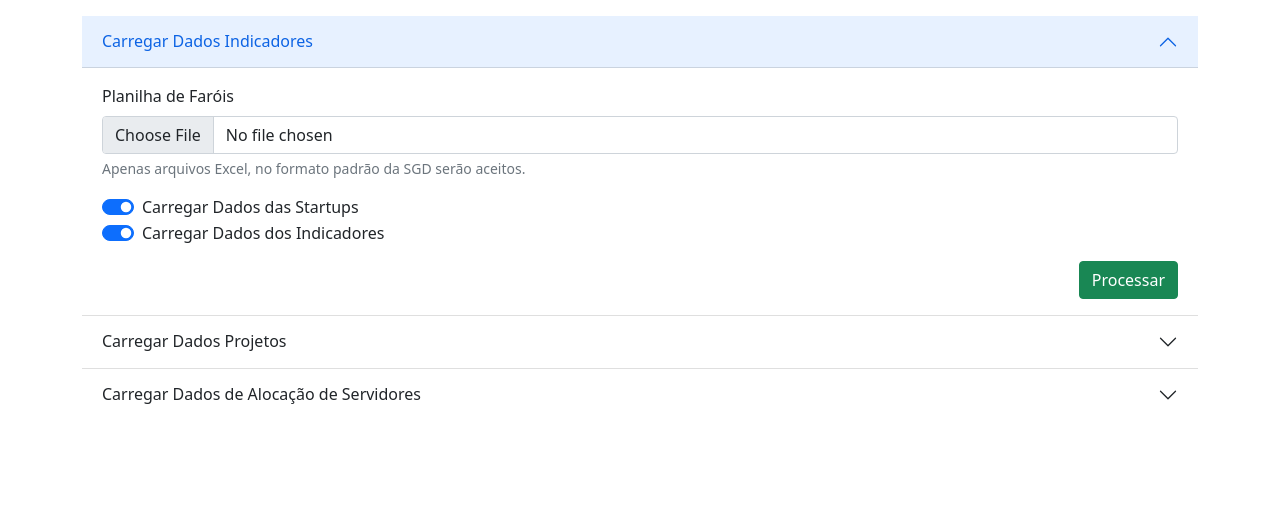
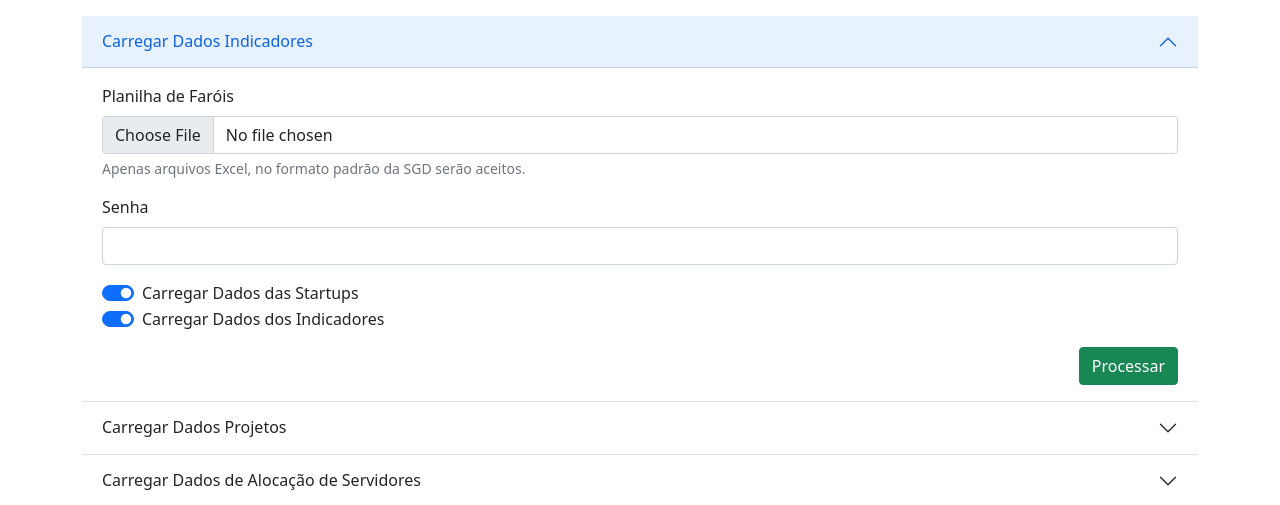
Before and after one commit to pcborges/me_sgd_status_projetos, a Flask app: page /upload in a window 1280 px wide. Shown: the part 84-589 px from the top of the page. Run offline with Flask 2, Linux system fonts and the light colour scheme.

Commit message:
incluir senha para upload de informações

```diff
--- a/app.py
+++ b/app.py
@@ -36,6 +36,11 @@ def dashboard():
 @app.route('/upload-indicadores', methods=['POST'])
 def upload_indicadores():
     if request.method == 'POST':
+        print(request.form.get("senha"))
+        if request.form.get('senha') != SENHA_UPLOAD:
+            flash(
+                'Senha inválida, não será possível carregar os Dados dos Indicadores.', category='error')
+            return render_template('upload_form.html')
         resp = validateFileReq(request)
         try:
             path = resp['path']
@@ -70,6 +75,11 @@ def upload_indicadores():
 @app.route('/upload-projetos', methods=['POST'])
 def upload_projetos():
     if request.method == 'POST':
+        if request.form.get('senha') != SENHA_UPLOAD:
+            flash(
+                'Senha inválida, não será possível carregar os Dados dos Projetos.', category='error')
+            return render_template('upload_form.html')
+
         resp = validateFileReq(request)
         try:
             path = resp['path']
@@ -91,6 +101,11 @@ def upload_projetos():
 @app.route('/upload-alocacoes', methods=['POST'])
 def upload_alocacoes():
     if request.method == 'POST':
+        if request.form.get('senha') != SENHA_UPLOAD:
+            flash(
+                'Senha inválida, não será possível carregar os Dados de Alocação dos Servidores.', category='error')
+            return render_template('upload_form.html')
+
         resp = validateFileReq(request)
         try:
             path = resp['path']
--- a/templates/upload_form.html
+++ b/templates/upload_form.html
@@ -23,7 +23,10 @@ Upload
               <div class="form-text">Apenas arquivos Excel, no formato padrão da SGD serão aceitos.
               </div>
             </div>
-
+            <div class="mb-3">
+              <label for="senha" class="form-label">Senha</label>
+              <input type="password" class="form-control" name="senha">
+            </div>
             <div class="form-check form-switch">
               <input class="form-check-input" type="checkbox" id="carga_startups" name="carga_startups" checked>
               <label class="form-check-label" for="carga_startups">Carregar Dados das Startups</label>
@@ -53,10 +56,15 @@ Upload
         <div class="accordion-body">
           <form id="projetosForm" action="/upload-projetos" method="POST" enctype="multipart/form-data">
             <div class="mb-3">
+              <label for="fileIndicadores" class="form-label">Planilha de Input</label>
               <input type="file" name="file" class="form-control" id="fileProjetos" aria-describedby="fileProjetos"
                 aria-label="Upload">
               <div class="form-text">Apenas arquivos Excel, no formato padrão da SGD serão aceitos.
               </div>
+            </div>
+            <div class="mb-3">
+              <label for="senha" class="form-label">Senha</label>
+              <input type="password" class="form-control" name="senha">
             </div>
             <div class="text-end">
               <button class="btn btn-success" type="submit" id="uploadProjetos">
@@ -79,10 +87,15 @@ Upload
         <div class="accordion-body">
           <form id="alocacoesForm" action="/upload-alocacoes" method="POST" enctype="multipart/form-data">
             <div class="mb-3">
+              <label for="fileIndicadores" class="form-label">Planilha de Input</label>
               <input type="file" name="file" class="form-control" id="fileAlocacoes" aria-describedby="fileAlocacoes"
                 aria-label="Upload">
               <div class="form-text">Apenas arquivos Excel, no formato padrão da SGD serão aceitos.
               </div>
+            </div>
+            <div class="mb-3">
+              <label for="senha" class="form-label">Senha</label>
+              <input type="password" class="form-control" name="senha">
             </div>
             <div class="text-end">
               <button class="btn btn-success" type="submit" id="uploadAlocacoes">
```
Also changed, not shown: src/excel_to_db.py (+7 -2 lines).
